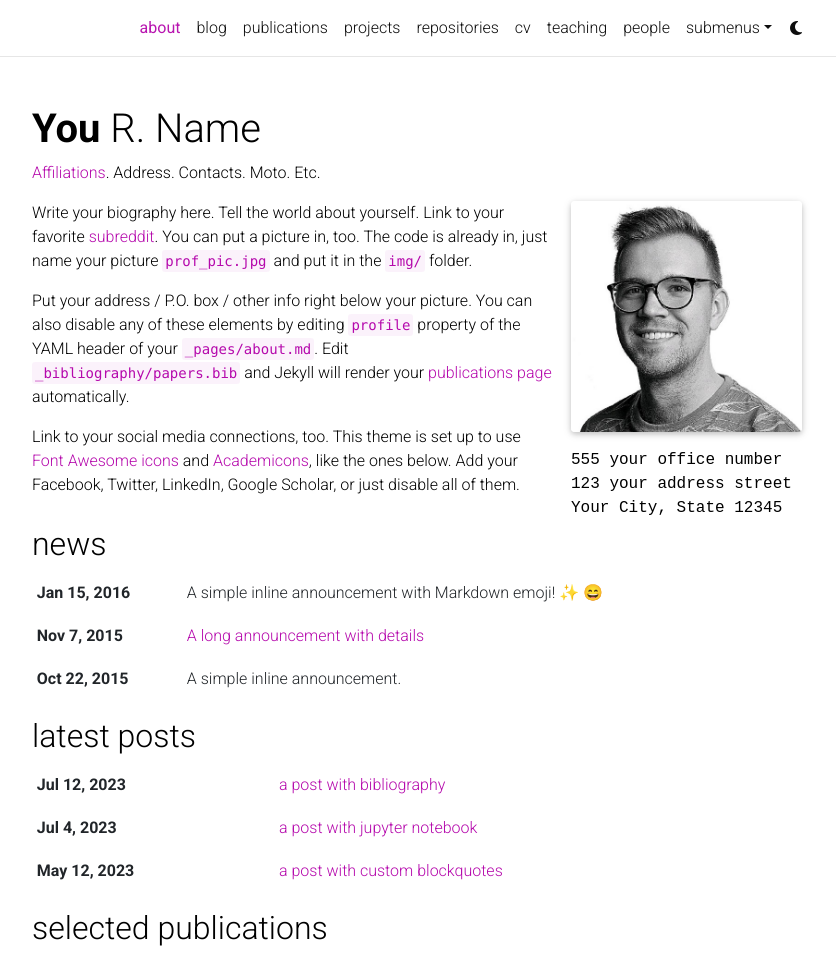
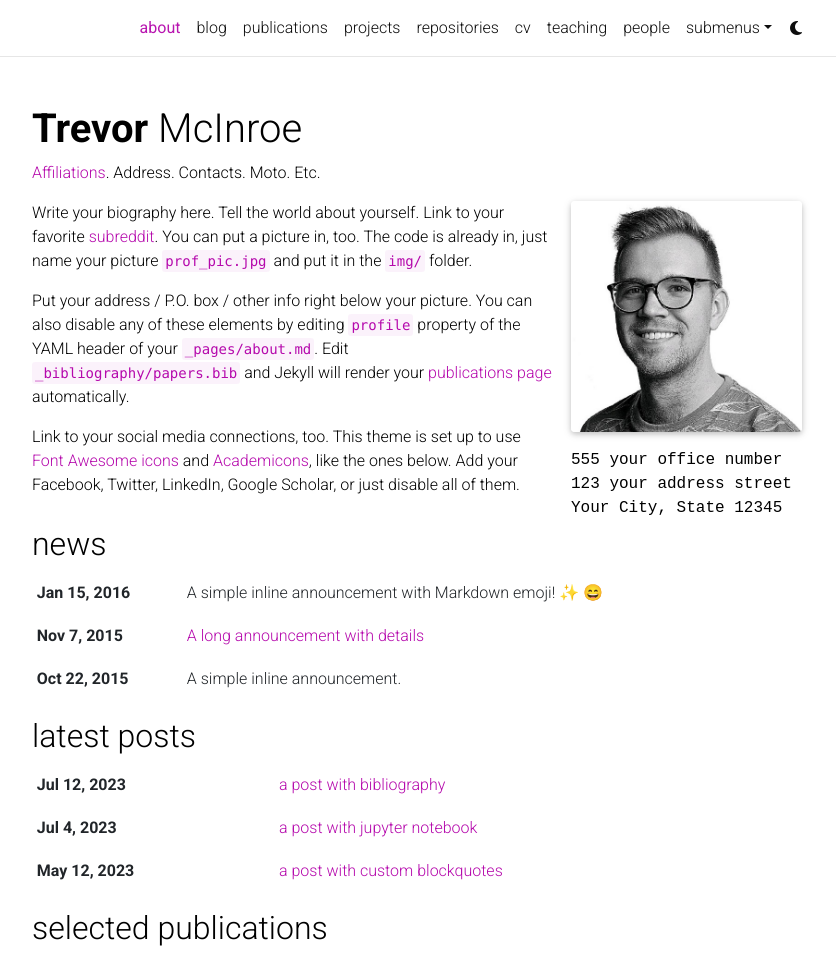
Before and after one commit to trevormcinroe/trevormcinroe.github.io, a Jekyll site: the page built from _pages/about.md, in a window 1280 px wide and 1264 px high, cut to the strip 0-975 px from the top of the window. Shown: the whole strip, without its empty margins (223-1059 px from the left). Built offline with Jekyll 4.4.1, drawn with Linux system fonts in a browser that asks for light colours; full-size pictures stand in for the smaller copies a plugin makes; emoji names are drawn with the system emoji font; comment, search, counter and statistics services are not loaded; a style sheet for code colours, icons or effects is not loaded; some of the changed text lies outside the part shown.

Commit message:
Updating name and email

```diff
--- a/_config.yml
+++ b/_config.yml
@@ -3,10 +3,10 @@
 # -----------------------------------------------------------------------------
 
 title: blank # the website title (if blank, full name will be used instead)
-first_name: You
-middle_name: R.
-last_name: Name
-email: you@example.com
+first_name: Trevor
+middle_name:
+last_name: McInroe
+email: t.mcinroe@ed.ac.uk
 description: > # the ">" symbol means to ignore newlines until "footer_text:"
   A simple, whitespace theme for academics. Based on [*folio](https://github.com/bogoli/-folio) design.
 footer_text: >
@@ -16,7 +16,7 @@
 keywords: jekyll, jekyll-theme, academic-website, portfolio-website  # add your own keywords or leave empty
 
 lang: en # the language of your site (for example: en, fr, cn, ru, etc.)
-icon: ⚛️  # the emoji used as the favicon (alternatively, provide image name in /assets/img/)
+icon: 🤖  # the emoji used as the favicon (alternatively, provide image name in /assets/img/)
 
 url: https://trevormcinroe.github.io # the base hostname & protocol for your site
 baseurl: # /al-folio # the subpath of your site, e.g. /blog/
@@ -28,7 +28,7 @@
 # -----------------------------------------------------------------------------
 
 # repo color theme
-repo_theme_light: default       # https://github.com/anuraghazra/github-readme-stats/blob/master/themes/README.md
+repo_theme_light: dark #default       # https://github.com/anuraghazra/github-readme-stats/blob/master/themes/README.md
 repo_theme_dark: dark           # https://github.com/anuraghazra/github-readme-stats/blob/master/themes/README.md
 repo_trophies:
   enabled: true
```
